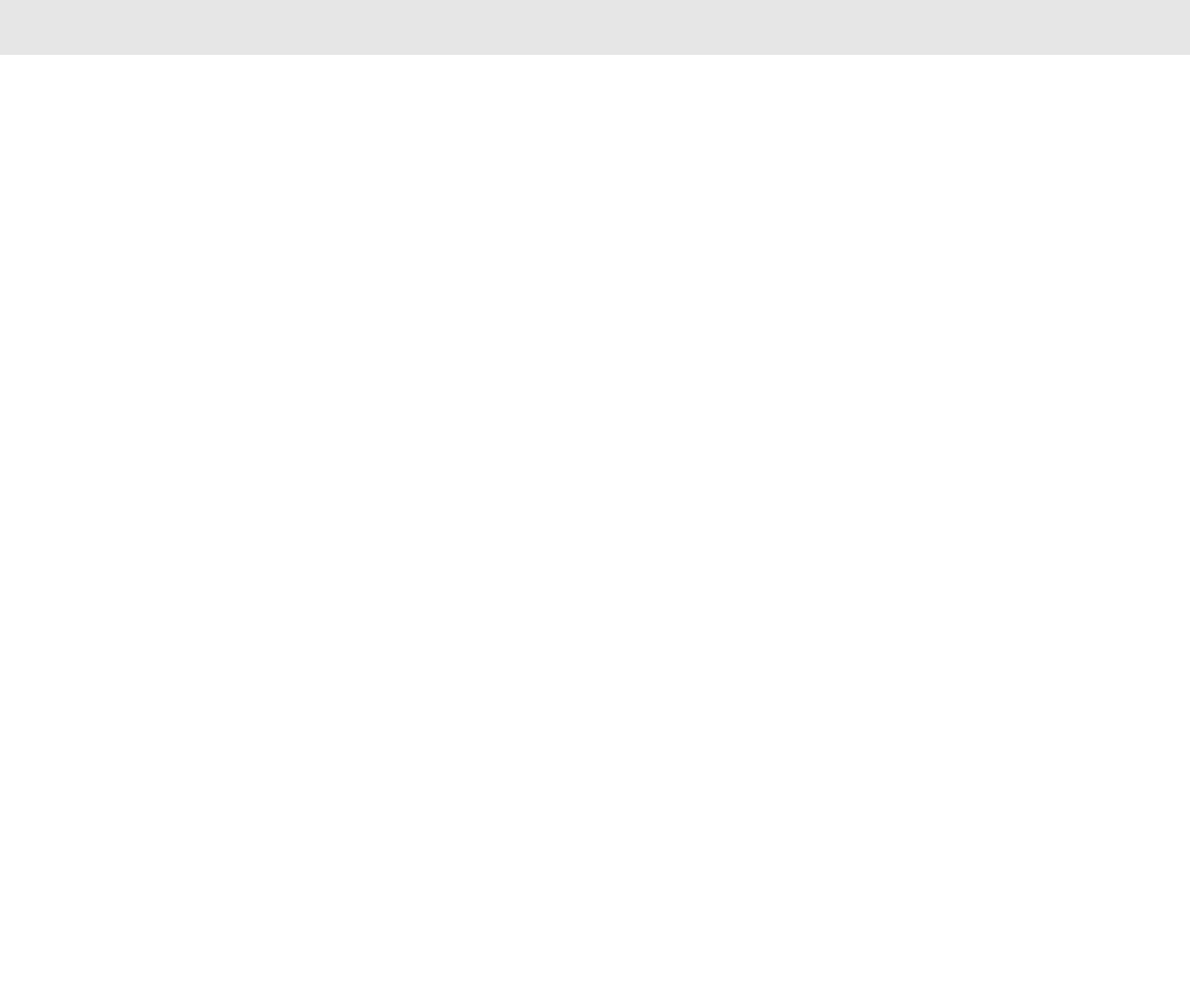
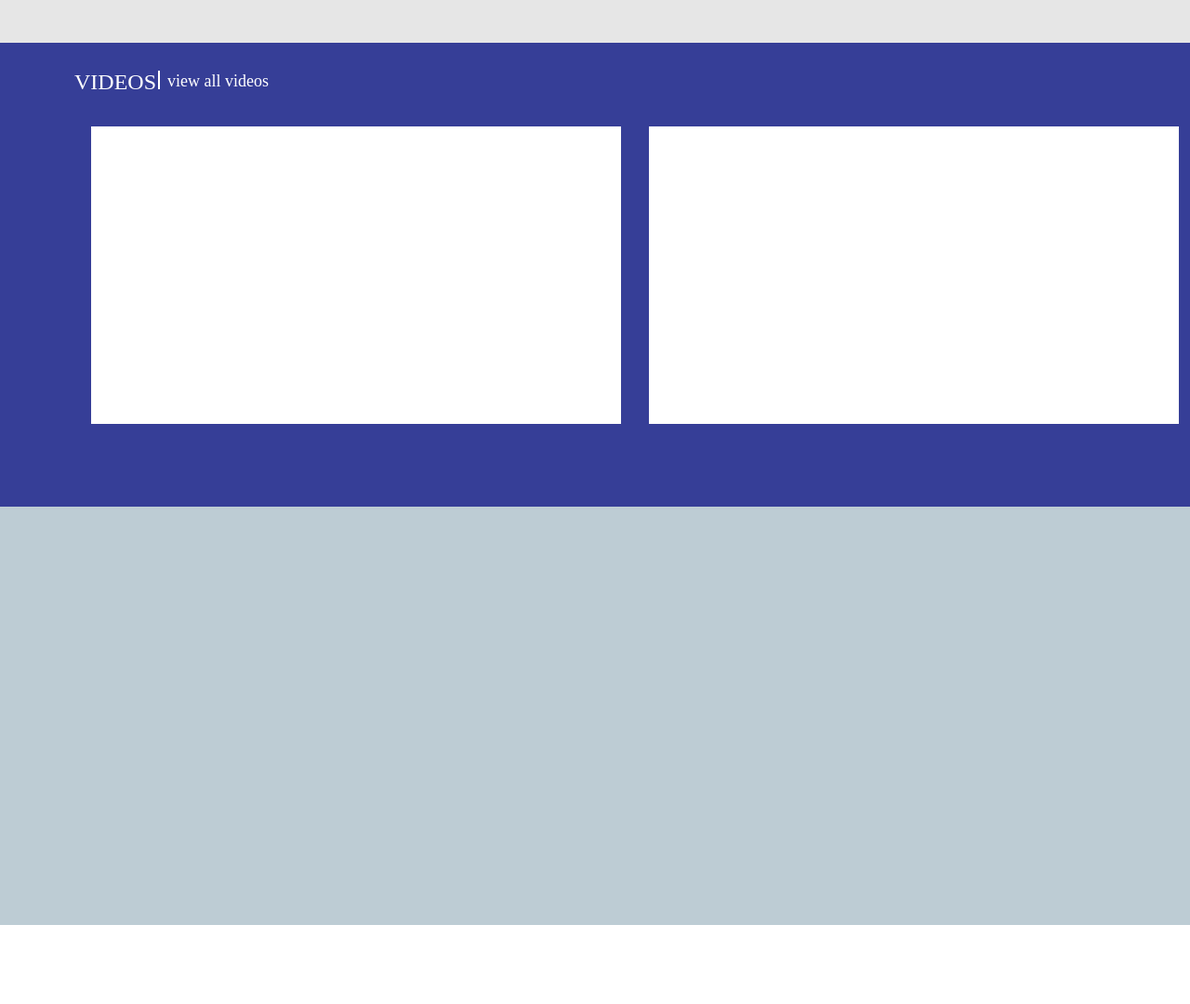
Before and after one commit to Giorgi-Dzamanashvili/lesson6, a plain HTML site: page index.html in a window 1280 px wide. Shown: the part 574-1654 px from the top of the page at 93% size. Before the commit the page ends 800 px from the top, so only its background shows below. Drawn offline with Linux system fonts and the light colour scheme.

Commit message:
add meore-mesame box

```diff
--- a/css/style.css
+++ b/css/style.css
@@ -1,4 +1,16 @@
+body {
+	height: 2000px;
+}
+.dafixuli {
+	position: fixed;
+	width: 100%;
+	top:0;
+	left:0;
+	z-index: 20;
+	background-color: #ABB2B9;
+}
 .fixed::after {
+	background-color: grey;
 	content:'';
 	clear: both;
 	display: block;
@@ -28,7 +40,7 @@
 	width: 1366px;
 	height: 520px;
 	background-color: #E6E6E6;
-	margin-top: 32.8px;
+	margin-top: 100px;
 }
 .surati {
 	display: block;
@@ -46,3 +58,58 @@
 .margint {
 	margin-top: 8px;
 }
+/*mesame boxi*/
+.boxthree {
+	position: relative;
+	width: 1366px;
+	height: 499.33px;
+	background-color: #363E97;
+}
+.firstdiv,
+.seconddiv {
+	width: 570px;
+	height: 320px;
+	background-color: white;
+	float: left;
+	margin-top: 90px;
+}
+.seconddiv {
+	margin-left: 30px;
+}
+.firstdiv {
+	margin-left: 98px;
+}
+.meoretexti {
+	position: absolute;
+	top: 30px;
+	left: 80px;
+	width: 100px;
+	color: white;
+}
+.xazi {
+	position: absolute;
+	width: 2px;
+	height: 20px;
+	background-color: white;
+	margin-left: 170px;
+	margin-top: 30px;
+	content:'';
+	clear: both;
+	display: block;
+}
+.satauri {
+	font-size: 24px;
+}
+.para {
+	position: absolute;
+	top: 32px;
+	left: 180px;
+	color: white;
+	font-size: 18px;
+}
+/*meotxe boxi*/
+.boxfour {
+	width: 1366px;
+	height: 450px;
+	background-color: #BDCCD4;
+}
--- a/index.html
+++ b/index.html
@@ -6,7 +6,7 @@
 	<link rel="stylesheet" type="text/css" href="css/style.css">
 </head>
 <body>
-	<header>
+	<header class="dafixuli">
 		<div class="fixed">
 			<img src="img/Group 256.svg" alt="logo" class="logo">
 			<ul class="texts">
@@ -18,8 +18,9 @@
 				</li>
 			</ul>
 		</div>
+	</header>
 
-		<div class="boxtwo">
+	<div class="boxtwo">
 			<img src="img/Group 258.jpg" alt="image" class="surati">
 			<div class="texti">
 				<p> THINGS AREN'T ALWAYS </p>
@@ -28,7 +29,19 @@
 				<p class="margint"> #FFFFFF </p>
 			</div>
 		</div>
-	</header>
+
+		<div class="boxthree">
+			<div class="firstdiv"> </div>
+			<div class="seconddiv"> </div>
+			<div class="meoretexti">
+				<h1 class="satauri"> VIDEOS </h1>
+			</div>
+			<div class="xazi"></div>
+			<div class="para"> <p> view all videos </p> </div>
+		</div>
+
+		<div class="boxfour">
+		</div>
 
 </body>
 </html>
```
